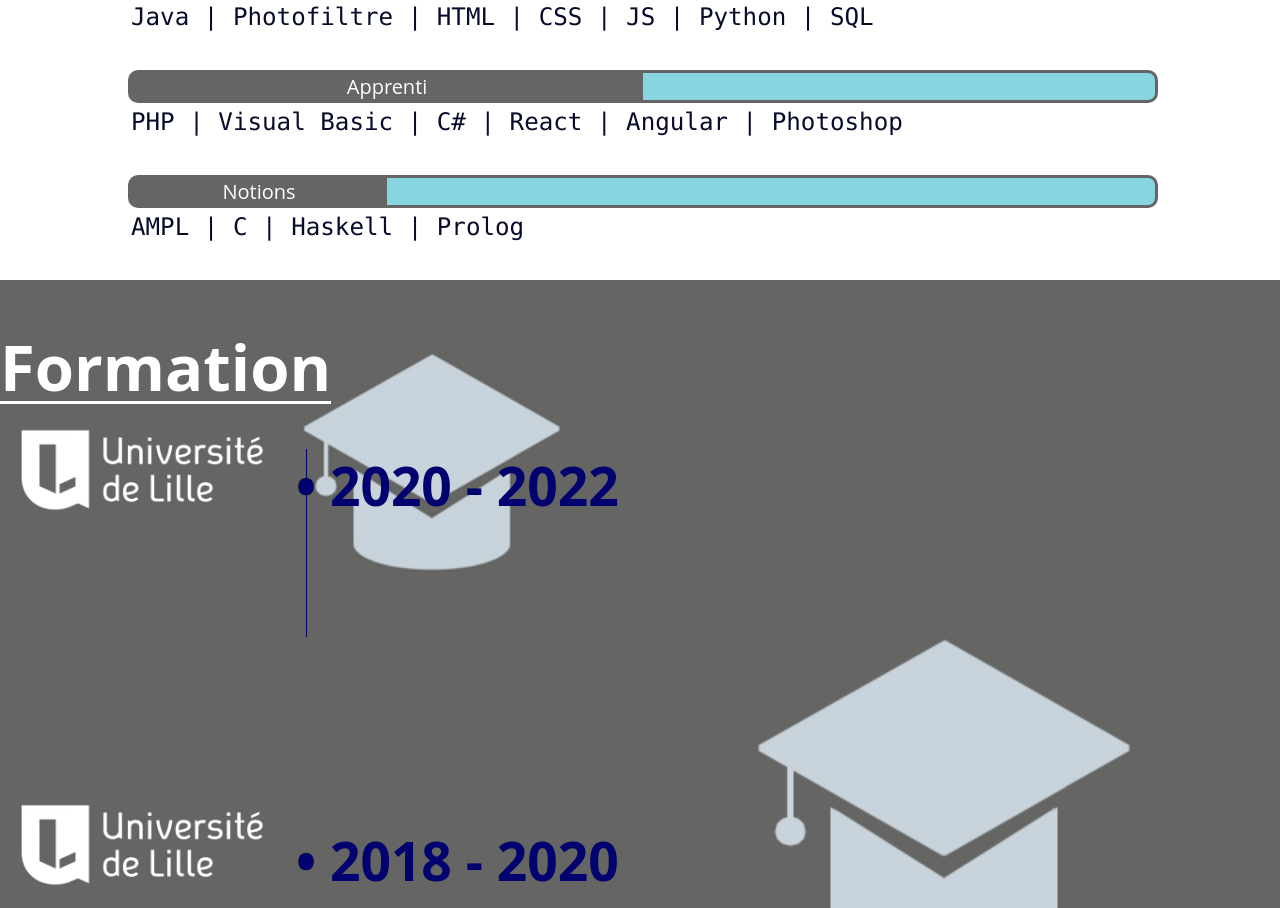
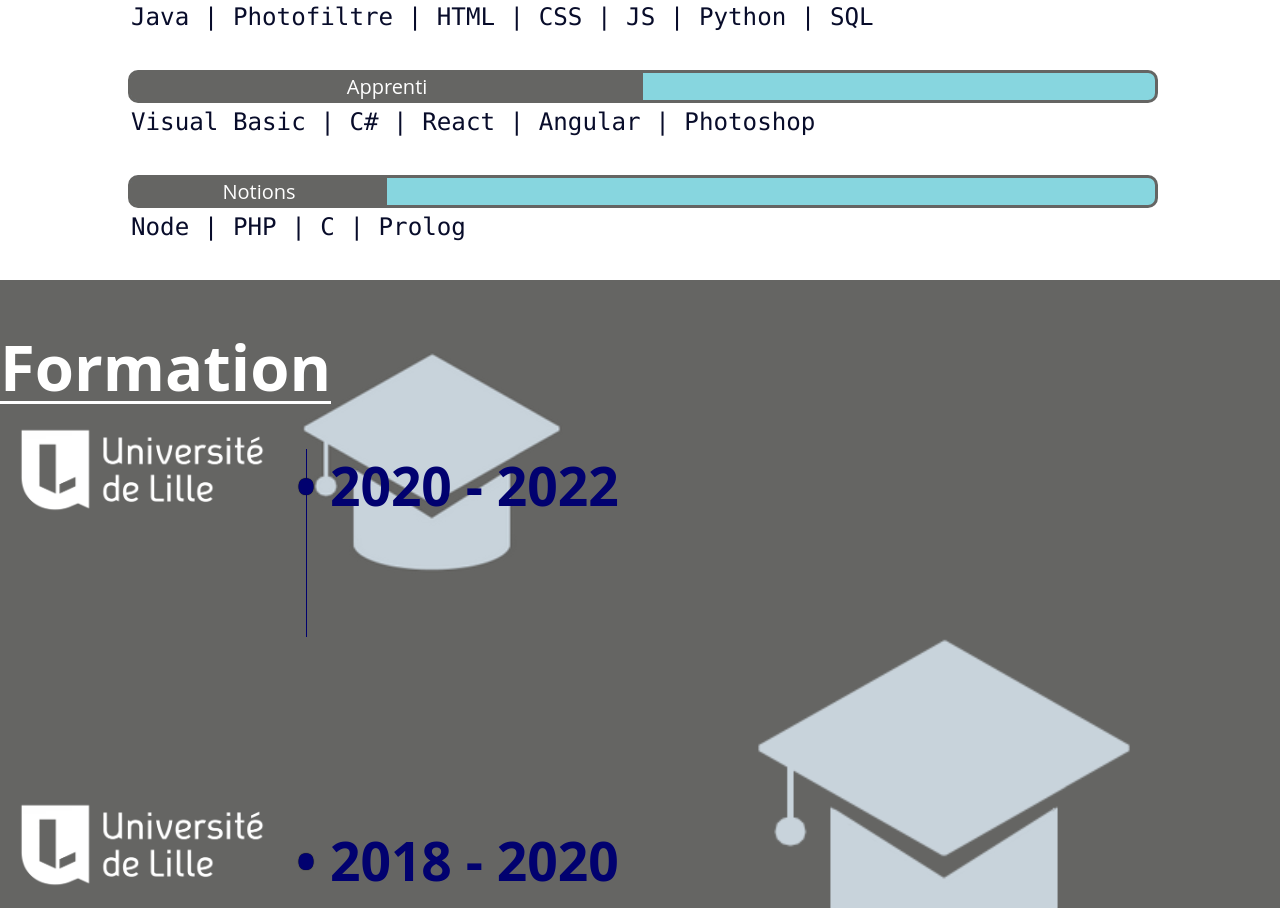
Before and after one commit to gaelbrct59/portfoliov2, an Angular app: page / in a window 1280 px wide. Shown: the part 1538-2446 px from the top of the page. Built offline with nearby package versions, Linux system fonts and the light colour scheme.

Commit message:
change comp

```diff
--- a/src/app/background-container/presentation/presentation.component.html
+++ b/src/app/background-container/presentation/presentation.component.html
@@ -40,10 +40,10 @@
   </div>
   <div id="barreProgressionVide">
     <div class="remplissage" id="a50">Apprenti</div>
-    <div id="contenuCompetences" class="contenuComp">PHP | Visual Basic | C# | React | Angular | Photoshop</div>
+    <div id="contenuCompetences" class="contenuComp">Visual Basic | C# | React | Angular | Photoshop</div>
   </div>
   <div id="barreProgressionVide">
     <div class="remplissage" id="a25">Notions</div>
-    <div id="contenuCompetences" class="contenuComp">AMPL | C | Haskell | Prolog</div>
+    <div id="contenuCompetences" class="contenuComp">Node | PHP | C | Prolog</div>
   </div>
 </div>
```
